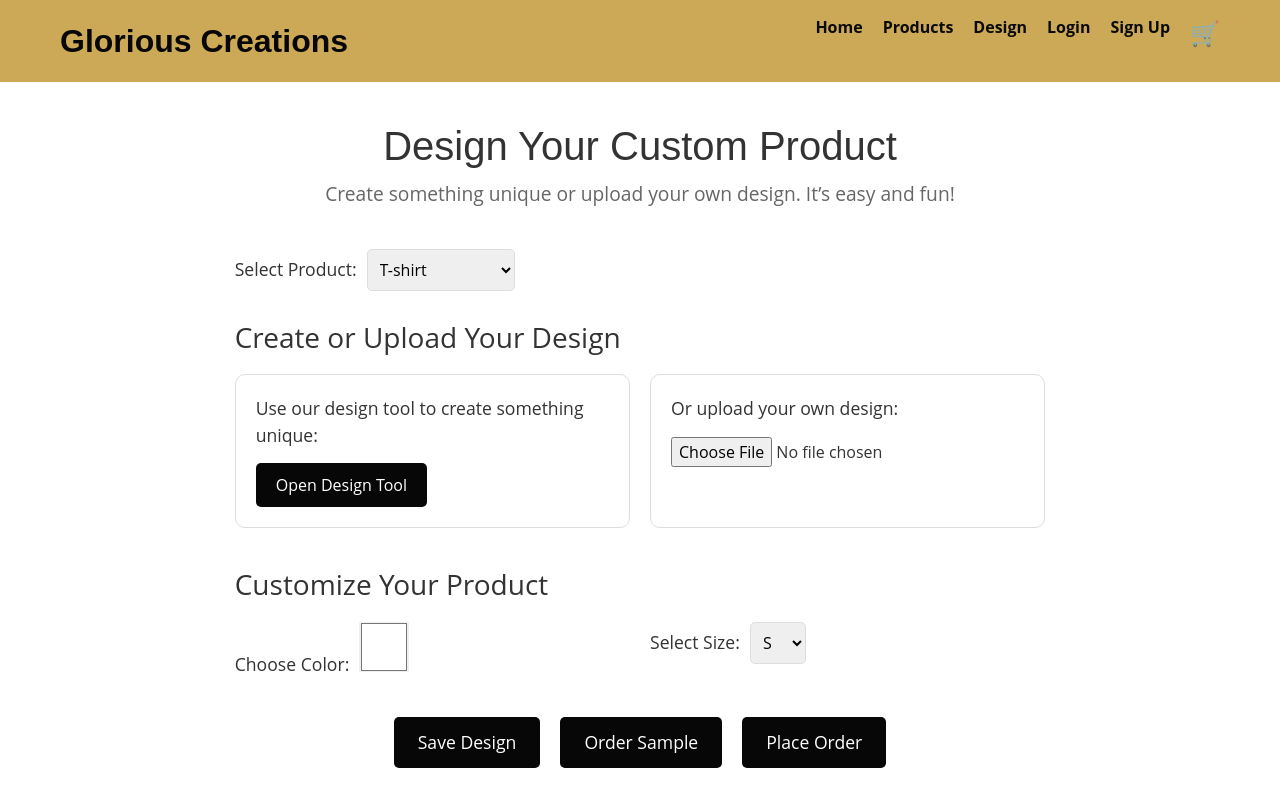
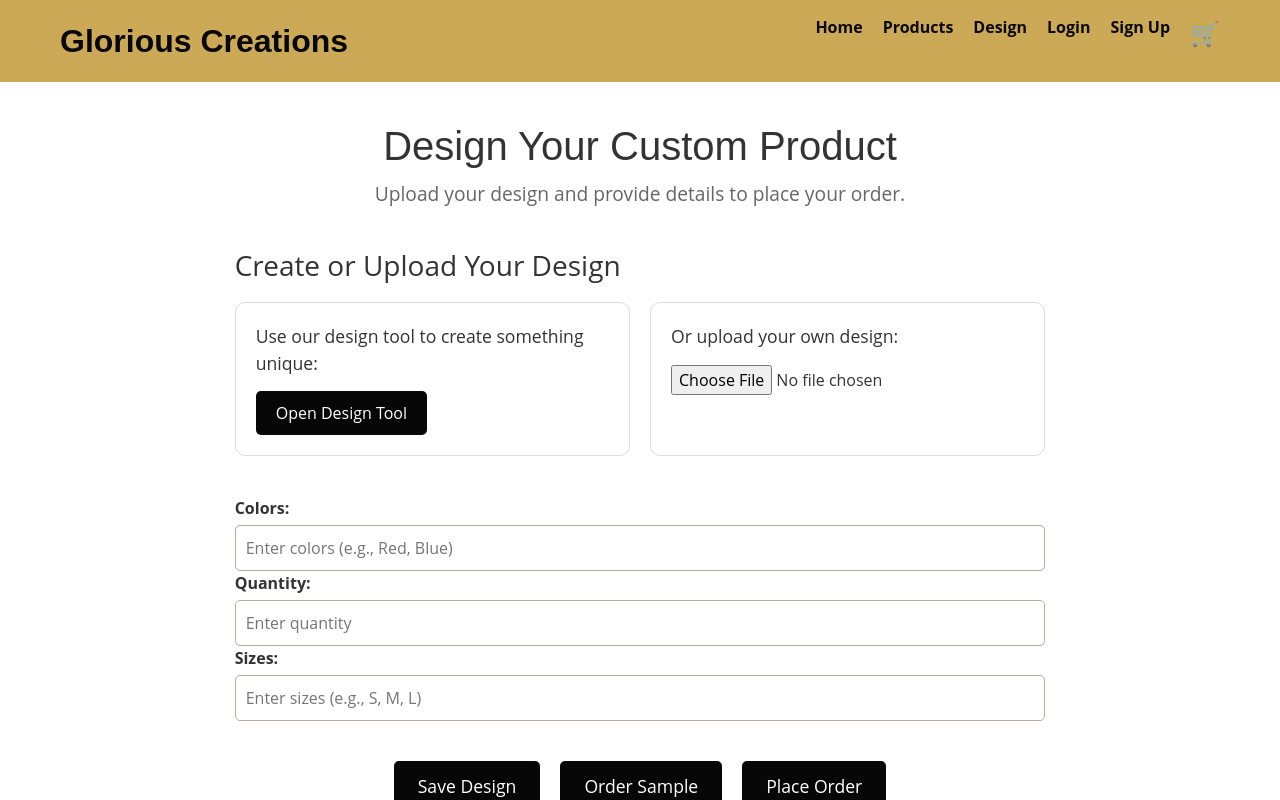
Before and after one commit to joshchif3/GC_Frontend, a React (Vite) app: page /design in a window 1280 px wide. Shown: the top 800 px of the page. Built offline with nearby package versions, Linux system fonts and the light colour scheme.

Commit message:
Update Design.jsx

```diff
--- a/src/components/Design.jsx
+++ b/src/components/Design.jsx
@@ -2,9 +2,11 @@ import React, { useState } from "react";
 import { Link } from "react-router-dom";
 
 function Design() {
-  const [productType, setProductType] = useState("T-shirt");
   const [designFile, setDesignFile] = useState(null);
   const [designPreview, setDesignPreview] = useState(null);
+  const [colors, setColors] = useState("");
+  const [quantity, setQuantity] = useState("");
+  const [sizes, setSizes] = useState("");
 
   const handleFileUpload = (event) => {
     const file = event.target.files[0];
@@ -14,34 +16,28 @@ function Design() {
     }
   };
 
+  const handleSubmit = (event) => {
+    event.preventDefault();
+    // Handle form submission (e.g., send data to the server)
+    console.log("Design File:", designFile);
+    console.log("Colors:", colors);
+    console.log("Quantity:", quantity);
+    console.log("Sizes:", sizes);
+  };
+
   return (
     <div className="design-page">
       {/* Header Section */}
       <div className="design-header">
         <h2>Design Your Custom Product</h2>
-        <p>Create something unique or upload your own design. It’s easy and fun!</p>
+        <p>Upload your design and provide details to place your order.</p>
       </div>
 
-      {/* Product Selection */}
-      <div className="product-selection">
-        <label htmlFor="product-type">Select Product:</label>
-        <select
-          id="product-type"
-          value={productType}
-          onChange={(e) => setProductType(e.target.value)}
-        >
-          <option value="T-shirt">T-shirt</option>
-          <option value="Hoodie">Hoodie</option>
-          <option value="Cap">Cap</option>
-          <option value="Bag">Bag</option>
-          <option value="Decorative Tag">Decorative Tag</option>
-        </select>
-      </div>
-
-      {/* Design Area */}
+      {/* Design Upload Section */}
       <div className="design-area">
         <h3>Create or Upload Your Design</h3>
         <div className="design-options">
+          {/* Link to Canva */}
           <div className="design-tool">
             <p>Use our design tool to create something unique:</p>
             <a
@@ -53,6 +49,8 @@ function Design() {
               Open Design Tool
             </a>
           </div>
+
+          {/* Upload Design */}
           <div className="upload-design">
             <p>Or upload your own design:</p>
             <input type="file" accept="image/*" onChange={handleFileUpload} />
@@ -65,32 +63,55 @@ function Design() {
         </div>
       </div>
 
-      {/* Customization Options */}
-      <div className="customization-options">
-        <h3>Customize Your Product</h3>
-        <div className="options">
-          <div className="color-picker">
-            <label htmlFor="color">Choose Color:</label>
-            <input type="color" id="color" defaultValue="#ffffff" />
-          </div>
-          <div className="size-selector">
-            <label htmlFor="size">Select Size:</label>
-            <select id="size">
-              <option value="S">S</option>
-              <option value="M">M</option>
-              <option value="L">L</option>
-              <option value="XL">XL</option>
-            </select>
-          </div>
+      {/* Order Details Form */}
+      <form className="order-details" onSubmit={handleSubmit}>
+        <div className="form-group">
+          <label htmlFor="colors">Colors:</label>
+          <input
+            type="text"
+            id="colors"
+            value={colors}
+            onChange={(e) => setColors(e.target.value)}
+            placeholder="Enter colors (e.g., Red, Blue)"
+            required
+          />
         </div>
-      </div>
+        <div className="form-group">
+          <label htmlFor="quantity">Quantity:</label>
+          <input
+            type="number"
+            id="quantity"
+            value={quantity}
+            onChange={(e) => setQuantity(e.target.value)}
+            placeholder="Enter quantity"
+            required
+          />
+        </div>
+        <div className="form-group">
+          <label htmlFor="sizes">Sizes:</label>
+          <input
+            type="text"
+            id="sizes"
+            value={sizes}
+            onChange={(e) => setSizes(e.target.value)}
+            placeholder="Enter sizes (e.g., S, M, L)"
+            required
+          />
+        </div>
 
-      {/* Save and Order Options */}
-      <div className="order-options">
-        <button className="btn">Save Design</button>
-        <Link to="/order-sample" className="btn">Order Sample</Link>
-        <Link to="/checkout" className="btn">Place Order</Link>
-      </div>
+        {/* Save and Order Options */}
+        <div className="order-options">
+          <button type="submit" className="btn">
+            Save Design
+          </button>
+          <Link to="/order-sample" className="btn">
+            Order Sample
+          </Link>
+          <Link to="/checkout" className="btn">
+            Place Order
+          </Link>
+        </div>
+      </form>
     </div>
   );
 }
```
